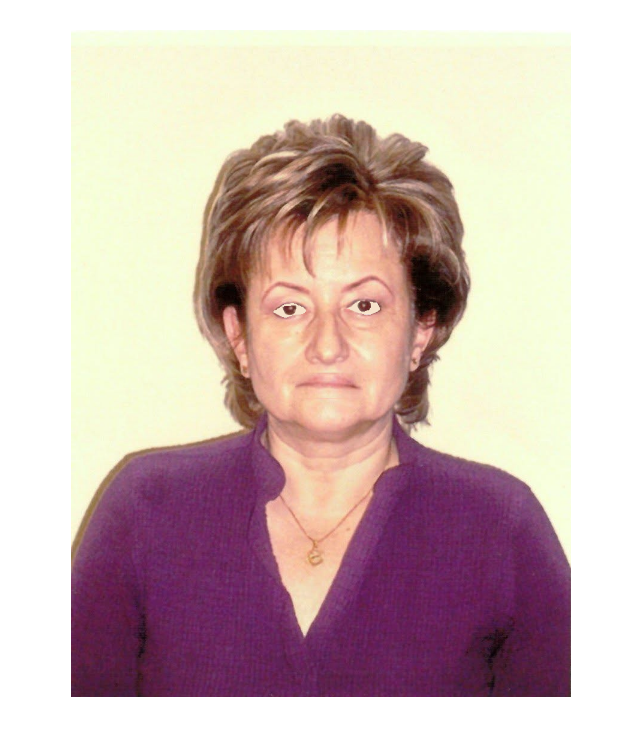
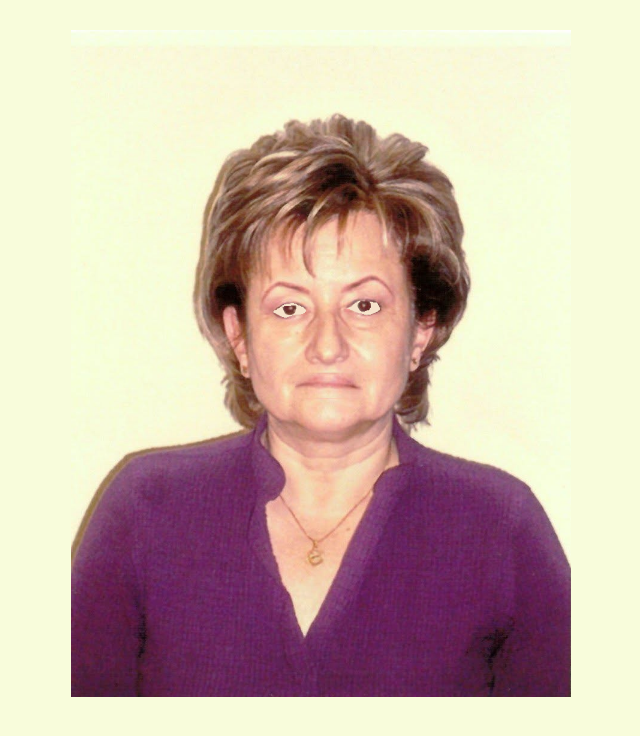
Before and after one commit to adambous/alida, a plain HTML site: page index.html in a window 1280 px wide. Shown: the whole page, without its empty margins (319-959 px from the left). Drawn offline with Linux system fonts and the light colour scheme.

Commit message:
Change background color and improve styles in index.html
Updated background color and formatting for better aesthetics.

```diff
--- a/index.html
+++ b/index.html
@@ -3,7 +3,7 @@
 <title>alida</title>
 <style type="text/css">
 body {
-  background-color: #ffffff;
+  background-color: #F8FCDB;
   margin: 0;
 }
 
```
